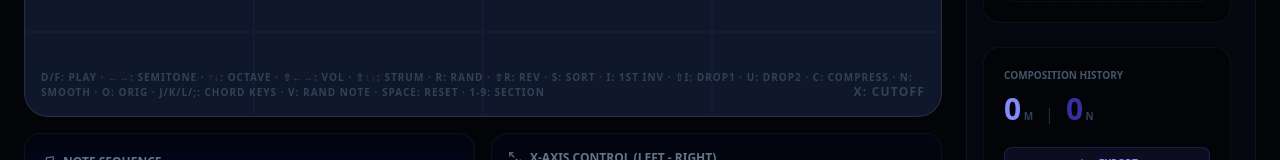
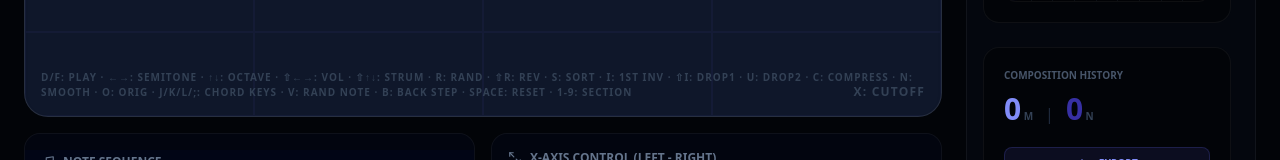
Before and after one commit to nathanwang000/NeuralComposer, a React (Vite) app: page / in a window 1280 px wide. Both pictures are taken after a click on the button "PERFORM". Shown: the part 387-547 px from the top of the page. Built offline with nearby package versions, Linux system fonts and the light colour scheme.

Commit message:
added documentation

```diff
--- a/components/PerformancePad.tsx
+++ b/components/PerformancePad.tsx
@@ -515,8 +515,10 @@ function placeCanonicalVoices(
 /**
  * SMOOTH VOICING — core algorithm.
  *
- * Revoices all steps to minimise voice-leading movement around a cyclic loop,
- * keeping the anchor step (current step when the user presses Smooth) fixed.
+ * Revoices every step in the loop to minimise total voice-leading movement,
+ * keeping the anchor step (the one active when the user triggers Smooth) fixed.
+ * The result is a set of voicings that feel connected when played in sequence,
+ * without changing any chord's pitch content — only register/octave placement.
  *
  * ─── TWO-OBJECTIVE COST ──────────────────────────────────────────────────────
  * For every non-anchor step t, we balance:
@@ -536,19 +538,36 @@ function placeCanonicalVoices(
  *   d = D  → λ = 0  → only care about transition continuity  (opposite the anchor)
  *   between → linear interpolation
  *
- * This ensures the steps immediately adjacent to the anchor connect back cleanly
- * without any extra user parameters.
+ * This ensures steps adjacent to the anchor connect back cleanly without any
+ * extra user parameters.
  *
  * ─── CANONICAL-FIRST STRATEGY ───────────────────────────────────────────────
  * Only one representative per pitch class (the highest note = canonical) drives
  * the optimisation. Lower octave duplicates are reattached afterward at their
- * original offset from their canonical, minimising their own travel implicitly.
- *
- * ─── PLACEMENT STRATEGY — O(N) per step ───────────────────────────────────
- * Pitch classes are fixed per step; only octave placement changes. Since
- * identities are fixed, there is no matching/permutation problem — each pc maps
- * deterministically to the blend of its prev and anchor counterparts.
- * `placeCanonicalVoices` handles this in O(N) with structural role enforcement.
+ * original offset from their canonical, so they move implicitly with their leader.
+ *
+ * ─── ROLE-AWARE VOICE MATCHING ───────────────────────────────────────────────
+ * Before placing any note in octave-space, `placeCanonicalVoices` determines
+ * which pitch class in the new chord (B) corresponds to the melody, bass, and
+ * inner voices of the previous chord (A) by greedy mod-12 distance matching in
+ * priority order: melody first, bass second, inner voices third.
+ *
+ *   • |B| == |A|: bijection — every role is matched exactly once.
+ *   • |B|  < |A|: the highest-priority roles are matched; excess A roles drop.
+ *   • |B|  > |A|: all A roles are matched first; remaining B pitch classes
+ *                 inherit the last inner-voice reference register.
+ *
+ * Roles are then placed structurally: melody unconstrained, bass clamped below
+ * melody, inner voices clamped between them with collision nudging.
+ *
+ * ─── COMPLEXITY ─────────────────────────────────────────────────────────────
+ * O(N · V²) where N = number of steps, V = max voices (notes) per step.
+ *
+ * The outer traversal visits each of the N steps once. Per step, the greedy
+ * role-assignment in placeCanonicalVoices scans all unassigned B pcs for each
+ * A role: at most V roles × V candidates = V² comparisons. The subsequent
+ * octave-placement and collision nudging are O(V). Since V ≤ 6 in practice
+ * (V² ≤ 36), the function is effectively O(N) for real sequences.
  *
  * ─── TRAVERSAL ORDER ────────────────────────────────────────────────────────
  * Steps are solved in forward order anchor+1, anchor+2, … wrapping around back
@@ -596,8 +615,15 @@ function smoothVoicingSteps(steps: number[][], anchorIdx: number): number[][] {
  *
  * Parses all note steps (preserving comments, section markers, strum times and
  * whitespace), computes smooth voicings via smoothVoicingSteps, then rewrites
- * each step's notes in-place. The anchor is the 0-based step index that should
- * stay unchanged (typically the currently playing step).
+ * each step's notes in-place.
+ *
+ * The anchor (0-based step index) is held fixed; every other step is revoiced
+ * to minimise voice-leading movement around the loop while preserving pitch
+ * content. Melody, bass and inner voices are matched across chord changes by
+ * role-aware greedy assignment before octave placement — see smoothVoicingSteps.
+ *
+ * Typically called with the currently active step as the anchor so the chord
+ * that is currently sounding does not change register.
  */
 function applySmoothVoicingToSequence(sequence: string, anchorStepIndex: number): string {
   // ── Phase 1: parse all MIDI arrays in order ──────────────────────────────
@@ -1152,7 +1178,14 @@ const PerformancePad: React.FC = () => {
     }, [sequenceInput]);
 
     /**
-     * Apply smooth voicing to the full sequence, anchored to the current step.
+     * Revoice all steps for smooth voice-leading (key: N).
+     *
+     * Anchors to the current step (its voicing stays unchanged) and adjusts
+     * every other step's register to minimise semitone movement between
+     * consecutive chords around the loop. Melody, bass and inner voices are
+     * matched by role across chord changes (not by fixed index), so the
+     * smoothing adapts correctly even when chords have different note counts.
+     *
      * Snapshots voicingBase first so the user can restore the original with O.
      */
     const applySmooth = useCallback(() => {
@@ -1506,7 +1539,7 @@ const PerformancePad: React.FC = () => {
                Y: {yTargets.join(', ') || 'None'}
             </div>
                 <div className="absolute bottom-4 left-4 text-[10px] font-black text-slate-700 pointer-events-none select-none uppercase tracking-widest hidden md:block">
-                    D/F: Play · ←→: Semitone · ↑↓: Octave · ⇧←→: Vol · ⇧↑↓: Strum · R: Rand · ⇧R: Rev · S: Sort · I: 1st Inv · ⇧I: Drop1 · U: Drop2 · C: Compress · N: Smooth · O: Orig · J/K/L/;: Chord Keys · V: Rand Note · Space: Reset · 1-9: Section
+                    D/F: Play · ←→: Semitone · ↑↓: Octave · ⇧←→: Vol · ⇧↑↓: Strum · R: Rand · ⇧R: Rev · S: Sort · I: 1st Inv · ⇧I: Drop1 · U: Drop2 · C: Compress · N: Smooth · O: Orig · J/K/L/;: Chord Keys · V: Rand Note · B: Back Step · Space: Reset · 1-9: Section
                 </div>
 
             {/* Active Cursor/Visualizer */}
@@ -1713,7 +1746,7 @@ const PerformancePad: React.FC = () => {
                             Compress
                         </button>
                         <button
-                            title="Smooth all steps (N): revoice each step for minimal voice-leading movement around the loop, anchored to the current step. Melody and bass are preserved; inner voices move as little as possible."
+                            title="Smooth (N): revoice every step so voices move as little as possible between chords. Anchored to the current step (its voicing is unchanged). Melody, bass and inner voices are matched by role across chord changes — not by fixed position — so chords with different note counts smooth correctly."
                             onClick={applySmooth}
                             className="text-[9px] bg-white/5 hover:bg-cyan-500/20 hover:text-cyan-300 px-2 py-1 rounded text-slate-400 font-bold transition-all"
                         >
```
